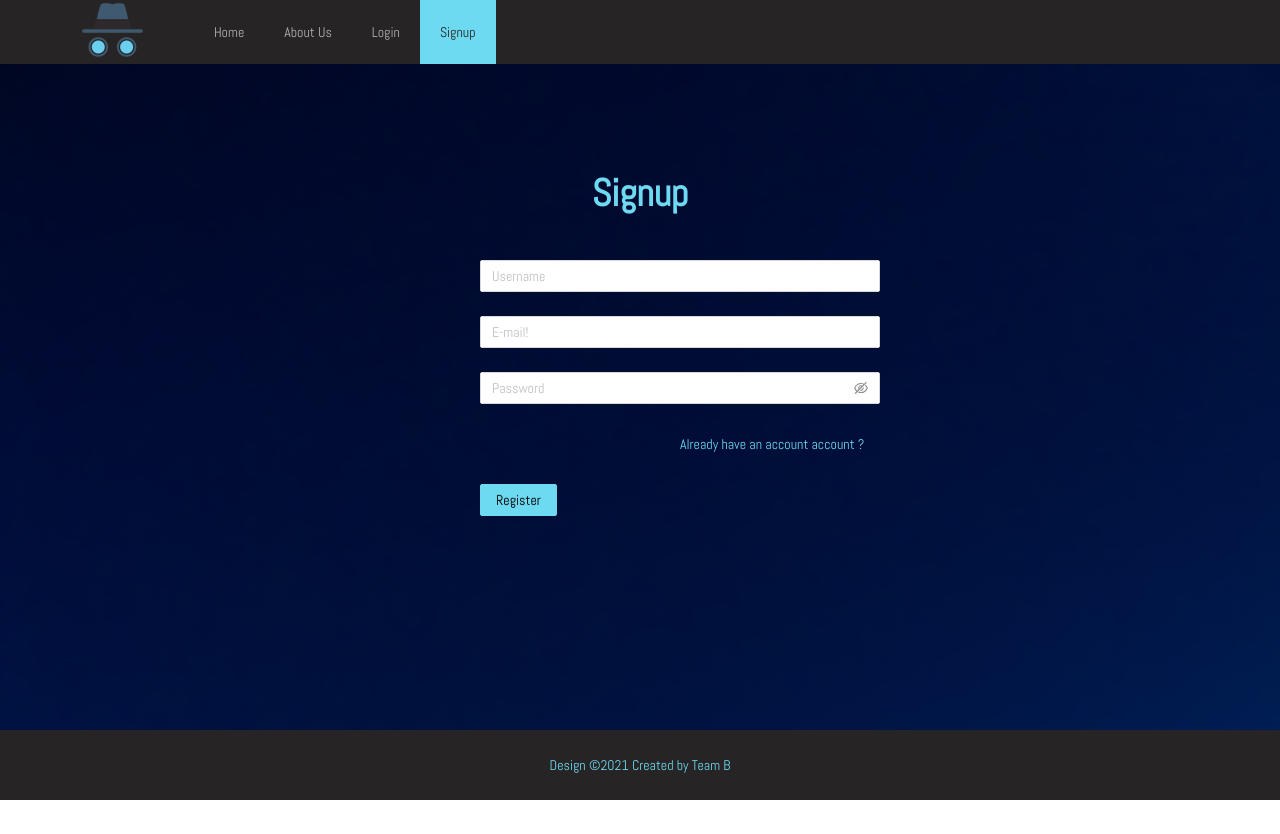
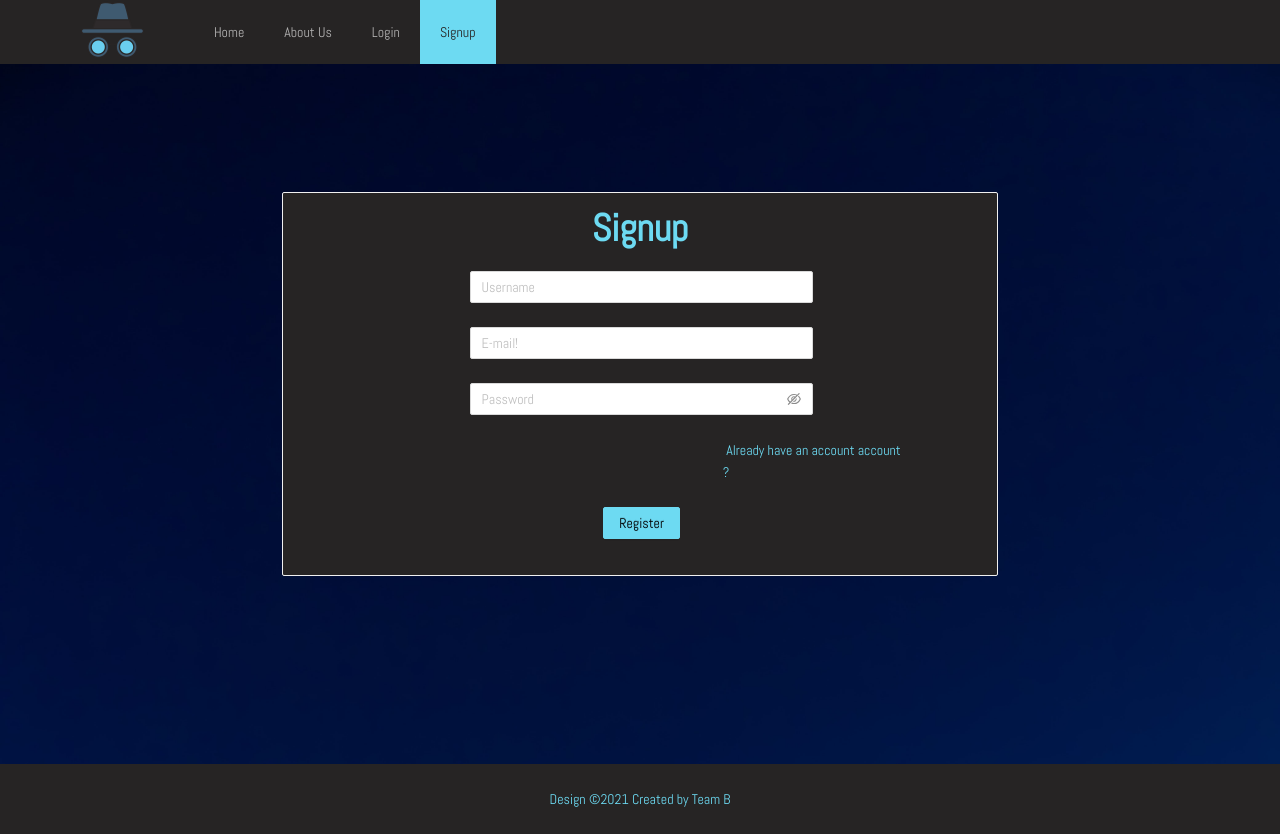
Before and after one commit to subhan97ahmed/Crime-rate-detector, a React (Create React App) app: page /signup in a window 1280 px wide. Before the commit the page ends 800 px from the top, so only its background shows below. Built offline with nearby package versions, Linux system fonts and the light colour scheme; what google-maps-react would draw is missing.

Commit message:
fixed signup layout

```diff
--- a/src/App.less
+++ b/src/App.less
@@ -49,6 +49,7 @@ h1 {
 
 .signup-form{
 
-  margin-left: 430px;
-  width: 600px;
+  margin-left: 175px;
+  // width: 600px;
+  // text-align: mar;
   }
--- a/src/pages/Signup.js
+++ b/src/pages/Signup.js
@@ -1,6 +1,6 @@
 import React, { useState } from "react";
 import { useHistory } from "react-router-dom";
-import { Form, Input, Select, Button, Layout, Typography,message } from "antd";
+import { Form, Input, Select, Button, Layout, Typography, message, Card } from "antd";
 import axios from "axios";
 import NavBar from "../components/NavBar";
 import NavLogo from "../components/NavLogo";
@@ -109,28 +109,27 @@ function Signup() {
         <Content
           className="site-layout"
           style={{
-            padding: "0 50px",
-            marginTop: "30px",
+            padding: "0 10vw",
+            marginTop: "64px",
             backgroundImage: `url(${bg})`,
             backgroundSize: "cover",
             height: "700px",
           }}
         >
           <div style={{ margin: "16px 0" }}></div>
-          <div className="site-layout-background" style={{ padding: "24px" }}>
+          <div className="site-layout-background" style={{ padding: "0 12vw", minHeight: "80vh" }}>
+            <Card style={{ backgroundColor: footerBgColor, marginTop: "16vh" }} size="small" bordered={true} hoverable={true}>
               <div style={{ textAlign: "center" }}>
-              <Title style={{ color: txtColor, marginTop: "100px" }}>
+                <Title style={{ color: txtColor }}>
                   Signup
                 </Title>
               </div>
-          </div>
-          <div>
+              <div style={{ textAlign: "center" }}>
+
                 <Form
                   className="signup-form"
                   {...formItemLayout}
-              //   form={form}
                   name="register"
-              //   onFinish={onFinish}
                   initialValues={{
                     residence: ["zhejiang", "hangzhou", "xihu"],
                     prefix: "86",
@@ -139,7 +138,6 @@ function Signup() {
                 >
                   <Form.Item
                     name="username"
-                // label="Username"
                     rules={[
                       {
                         required: true,
@@ -155,7 +153,6 @@ function Signup() {
                   </Form.Item>
                   <Form.Item
                     name="email"
-                // label="E-mail"
                     color="white"
                     rules={[
                       {
@@ -174,32 +171,8 @@ function Signup() {
                   >
                     <Input placeholder="E-mail!" />
                   </Form.Item>
-
-              {/* <Form.Item
-                name="gender"
-                // label="Gender"
-                rules={[
-                  {
-                    required: true,
-                    message: "Please select gender!",
-                  },
-                ]}
-              >
-                <Select placeholder="Select your gender">
-                  <Option value="Male">Male</Option>
-                  <Option value="Female">Female</Option>
-                  <Option value="Other">Other</Option>
-                </Select>
-                value={gender}
-                onChange=
-                {(e) => {
-                  setGender(e.target.value);
-                }}
-              </Form.Item> */}
-
                   <Form.Item
                     name="Password"
-                // label="Password"
                     rules={[
                       {
                         required: true,
@@ -214,126 +187,6 @@ function Signup() {
                   >
                     <Input.Password placeholder="Password" />
                   </Form.Item>
-
-              {/* <Form.Item
-                name="Confirm"
-                // label="Confirm password"
-                dependencies={["password"]}
-                hasFeedback
-                rules={[
-                  {
-                    required: true,
-                    message: "Please confirm your password!",
-                  },
-                  ({ getFieldValue }) => ({
-                    validator(_, value) {
-                      if (!value || getFieldValue("password") === value) {
-                        return Promise.resolve();
-                      }
-
-                      return Promise.reject(
-                        new Error(
-                          "The two passwords that you entered do not match!"
-                        )
-                      );
-                    },
-                  }),
-                ]}
-              >
-                <Input.Password placeholder="Confirm your password" />
-              </Form.Item> */}
-
-              {/* <Form.Item
-                name="nickname"
-                label="Nickname"
-                tooltip="What do you want others to call you?"
-                rules={[
-                  {
-                    required: true,
-                    message: "Please input your nickname!",
-                    whitespace: true,
-                  },
-                ]}
-              >
-                <Input />
-              </Form.Item>
-
-              <Form.Item
-                name="residence"
-                label="Habitual Residence"
-                rules={[
-                  {
-                    type: "array",
-                    required: true,
-                    message: "Please select your habitual residence!",
-                  },
-                ]}
-              >
-                <Cascader options={residences} />
-              </Form.Item>
-
-              <Form.Item
-                name="phone"
-                label="Phone Number"
-                rules={[
-                  {
-                    required: true,
-                    message: "Please input your phone number!",
-                  },
-                ]}
-              >
-                <Input
-                  //   addonBefore={prefixSelector}
-                  style={{
-                    width: "100%",
-                  }}
-                />
-              </Form.Item>
-
-              <Form.Item
-                name="website"
-                label="Website"
-                rules={[
-                  {
-                    required: true,
-                    message: "Please input website!",
-                  },
-                ]}
-              >
-                <AutoComplete
-                  //   options={websiteOptions}
-                  //   onChange={onWebsiteChange}
-                  placeholder="website"
-                >
-                  <Input />
-                </AutoComplete>
-              </Form.Item> */}
-
-              {/* <Form.Item
-                label="Captcha"
-                extra="We must make sure that your are a human."
-              >
-                <Row gutter={8}>
-                  <Col span={12}>
-                    <Form.Item
-                      name="captcha"
-                      noStyle
-                      rules={[
-                        {
-                          required: true,
-                          message: "Please input the captcha you got!",
-                        },
-                      ]}
-                    >
-                      <Input />
-                    </Form.Item>
-                  </Col>
-                  <Col span={12}>
-                    <Button>Get captcha</Button>
-                  </Col>
-                </Row>
-              </Form.Item> */}
-
                   <Form.Item
                     name="agreement"
                     valuePropName="checked"
@@ -347,7 +200,7 @@ function Signup() {
                     ]}
                     {...tailFormItemLayout}
                   >
-                <a href="./login">
+                    <a href="./login" style={{ marginRight: "175px" }}>
                       Already have an account account ?
                     </a>
                   </Form.Item>
@@ -358,6 +211,9 @@ function Signup() {
                   </Form.Item>
                 </Form>
               </div>
+            </Card>
+          </div>
+
         </Content>
         <Footer
           style={{
```
Lines whose indentation alone changed are shown as unchanged.
